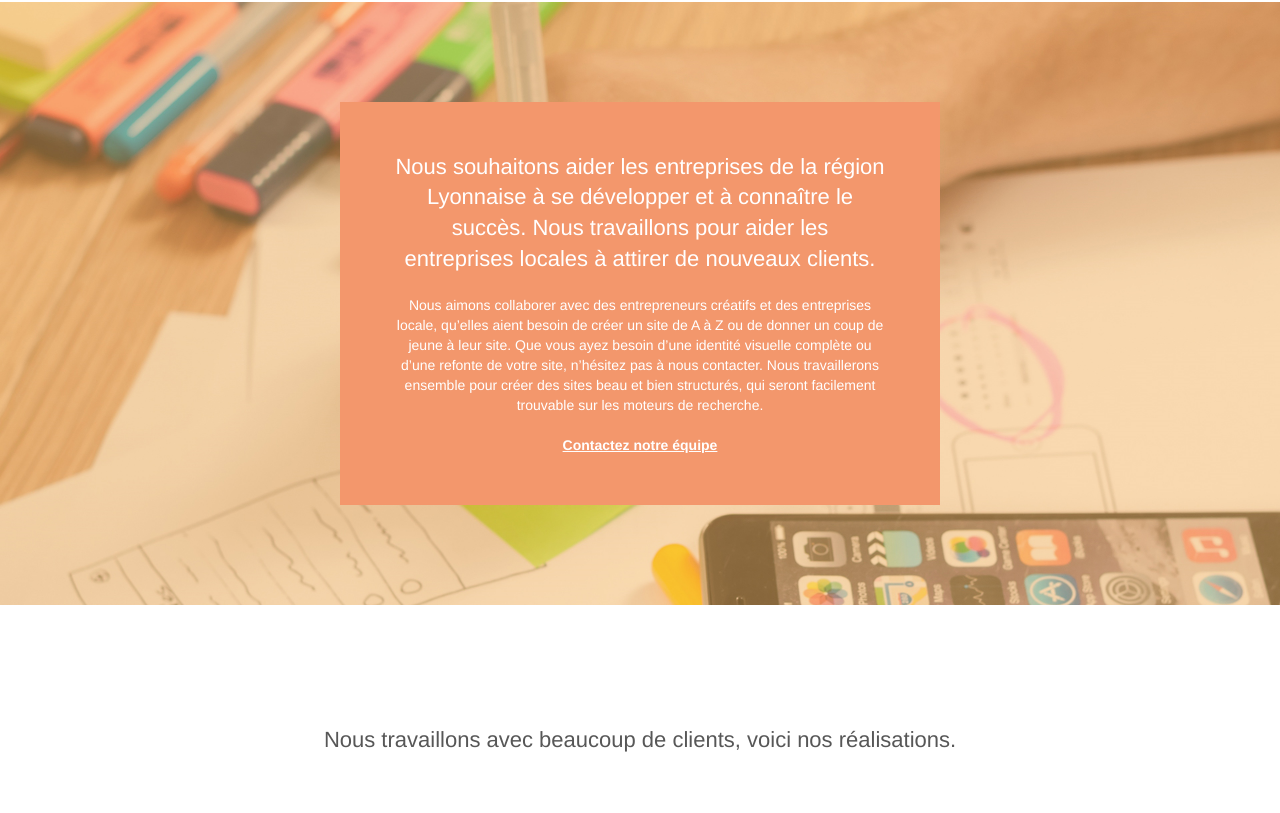
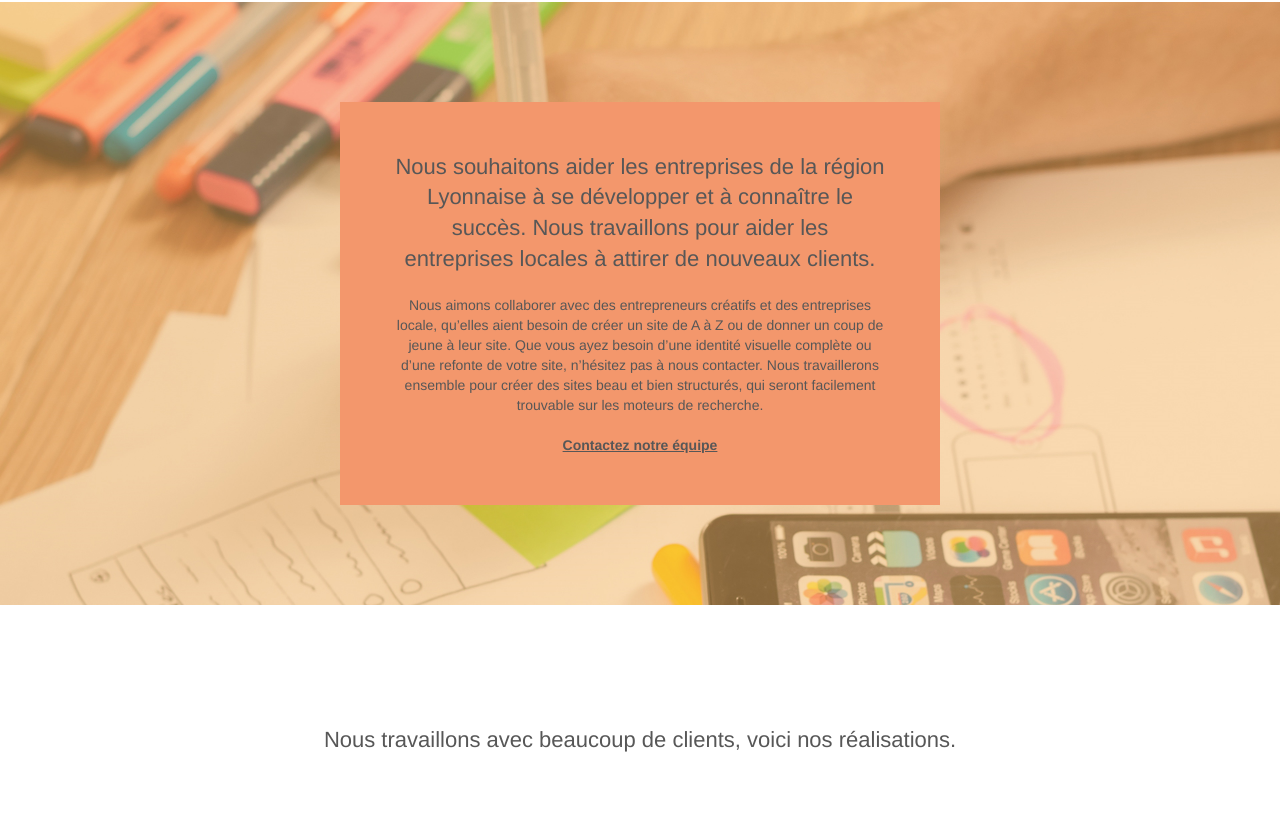
Before and after one commit to Jean-Louis10/Jean-LouisPouant_4_22022022, a plain HTML site: page index.html in a window 1280 px wide. Shown: the part 1286-2099 px from the top of the page. Drawn offline with Linux system fonts and the light colour scheme.

Commit message:
Amélioration du contraste en noir page 1

```diff
--- a/index.html
+++ b/index.html
@@ -138,11 +138,11 @@
 	<div class="container bloc-lg">
 		<div class="row tight-width-whitespace black-background">
 			<div class="col-sm-12">
-				<h2 class="mg-md text-center white">
+				<h2 class="mg-md text-center">
 					Nous souhaitons aider les entreprises de la région Lyonnaise à se développer et à connaître le succès. Nous travaillons pour aider les entreprises locales à attirer de nouveaux clients.<br>
 				</h2>
-				<p class="text-center white">
-					Nous aimons collaborer avec des entrepreneurs créatifs et des entreprises locale, qu’elles aient besoin de créer un site de A à Z ou de donner un coup de jeune à leur site. Que vous ayez besoin d’une identité visuelle complète ou d’une refonte de votre site, n’hésitez pas à nous contacter. Nous travaillerons ensemble pour créer des sites beau et bien structurés, qui seront facilement trouvable sur les moteurs de recherche. <br><br><a class="ltc-white bold-link" href="page2.html">Contactez notre équipe</a><br>
+				<p class="text-center">
+					Nous aimons collaborer avec des entrepreneurs créatifs et des entreprises locale, qu’elles aient besoin de créer un site de A à Z ou de donner un coup de jeune à leur site. Que vous ayez besoin d’une identité visuelle complète ou d’une refonte de votre site, n’hésitez pas à nous contacter. Nous travaillerons ensemble pour créer des sites beau et bien structurés, qui seront facilement trouvable sur les moteurs de recherche. <br><br><a class="bold-link" href="page2.html">Contactez notre équipe</a><br>
 				</p>
 			</div>
 		</div>
@@ -222,7 +222,7 @@
 	<div class="container bloc-sm">
 		<div class="row">
 			<div class="col-sm-12">
-				<h3 class="text-center white mg-md">
+				<h3 class="text-center mg-md">
 					Agence La Panthère - Agence web basée à Lyon.<br>
 				</h3>
 				<div class="row row-no-gutters social">
```
